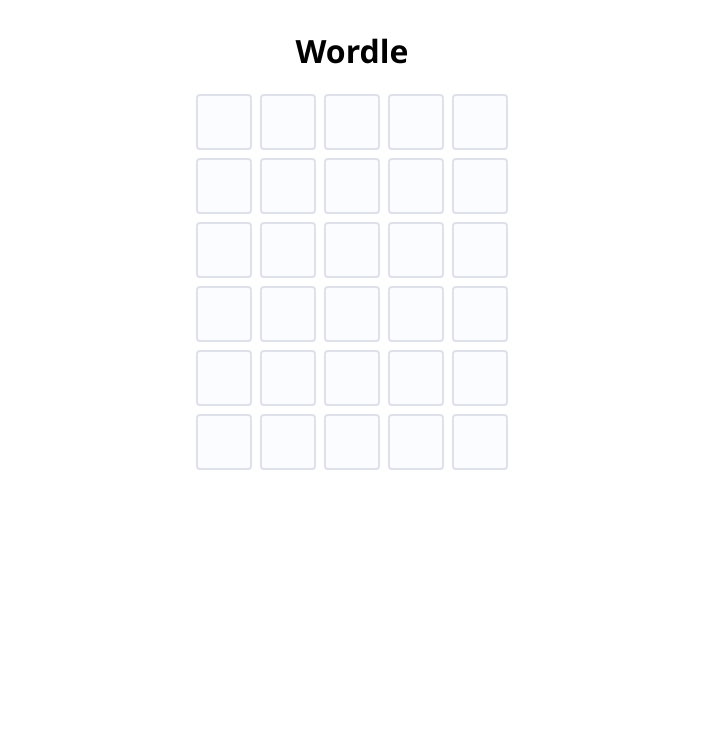
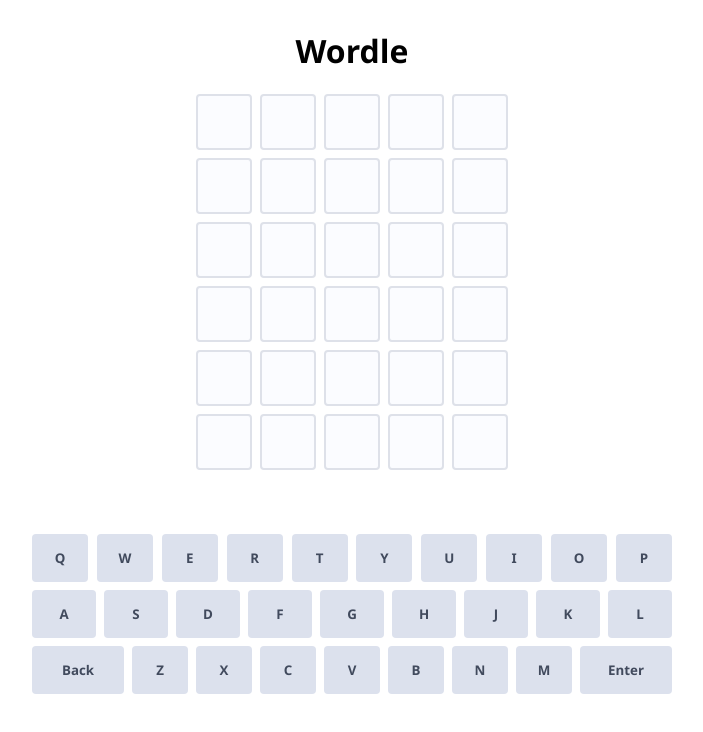
Before and after one commit to damafeez/wordle, a Vue app: page / in a window 1280 px wide. Shown: the top 732 px of the page, without its empty margins (288-991 px from the left). Built offline with nearby package versions, Linux system fonts and the light colour scheme.

Commit message:
feat: add keyboard layout

```diff
--- a/src/assets/main.css
+++ b/src/assets/main.css
@@ -5,7 +5,14 @@
 }
 
 html {
-  font-family: "Segoe UI", Tahoma, Geneva, Verdana, sans-serif;
+  font-family: 'Segoe UI', Tahoma, Geneva, Verdana, sans-serif;
   margin: 0;
   padding: 0;
 }
+
+button {
+  outline: none;
+  border: none;
+  cursor: pointer;
+  font-family: inherit;
+}
--- a/src/components/Board.vue
+++ b/src/components/Board.vue
@@ -1,7 +1,9 @@
+<!-- eslint-disable prettier/prettier -->
 <script setup>
 import { nextTick, onBeforeUnmount, reactive, ref } from 'vue'
 import words from '../words'
 import Row from './Row.vue'
+import Keyboard from './Keyboard.vue'
 
 const correctWord = words[Math.floor(Math.random() * words.length)]
 
@@ -59,6 +61,8 @@
       v-for="(_, row) in numRows"
     />
   </div>
+
+  <Keyboard />
 </template>
 
 <style scoped>
--- /dev/null
+++ b/src/components/Keyboard.vue
@@ -0,0 +1,54 @@
+<script setup>
+const keys = [
+  ['q', 'w', 'e', 'r', 't', 'y', 'u', 'i', 'o', 'p'],
+  ['a', 's', 'd', 'f', 'g', 'h', 'j', 'k', 'l'],
+  ['back', 'z', 'x', 'c', 'v', 'b', 'n', 'm', 'enter'],
+]
+</script>
+
+<template>
+  <div class="keyboard">
+    <div class="row" v-for="(keyList, i) in keys" :key="i">
+      <button :class="key" v-for="key in keyList" :key="key">
+        {{ key }}
+      </button>
+    </div>
+  </div>
+</template>
+
+<style scoped>
+.keyboard {
+  /* TODO: remove this */
+  margin-top: 4rem;
+}
+
+.row {
+  display: flex;
+  gap: 0.5rem;
+  justify-content: space-between;
+}
+.row:not(:last-child) {
+  margin-bottom: 0.5rem;
+}
+
+.row:nth-child(2) button {
+  width: 4rem;
+}
+
+button {
+  width: 3.5rem;
+  height: 3rem;
+  border-radius: 4px;
+  text-transform: capitalize;
+  font-weight: bold;
+  background: #dce1ed;
+  color: #414a5d;
+
+  display: flex;
+  justify-content: center;
+  align-items: center;
+}
+button:is(.a, .l, .back, .enter) {
+  flex: 1;
+}
+</style>
```
